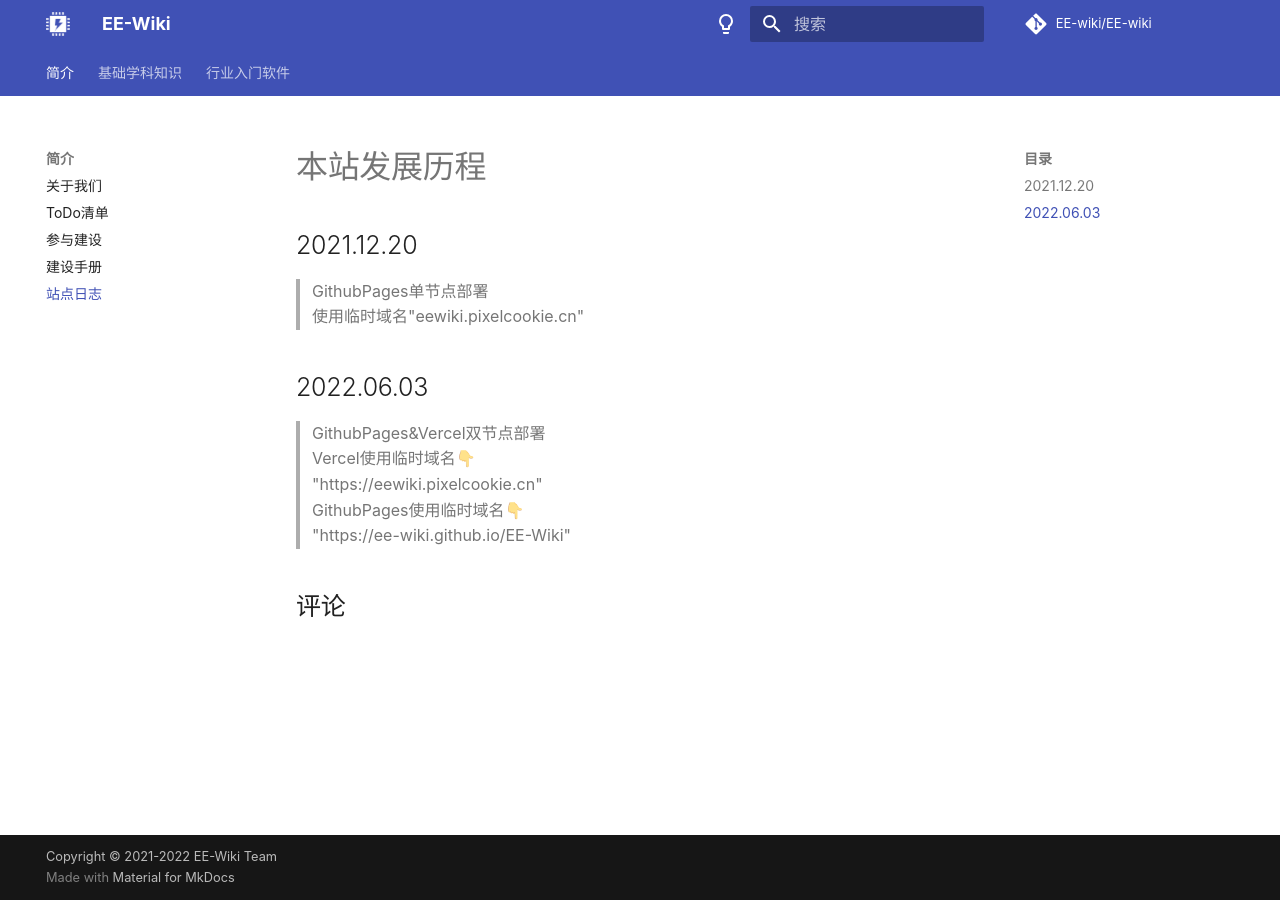
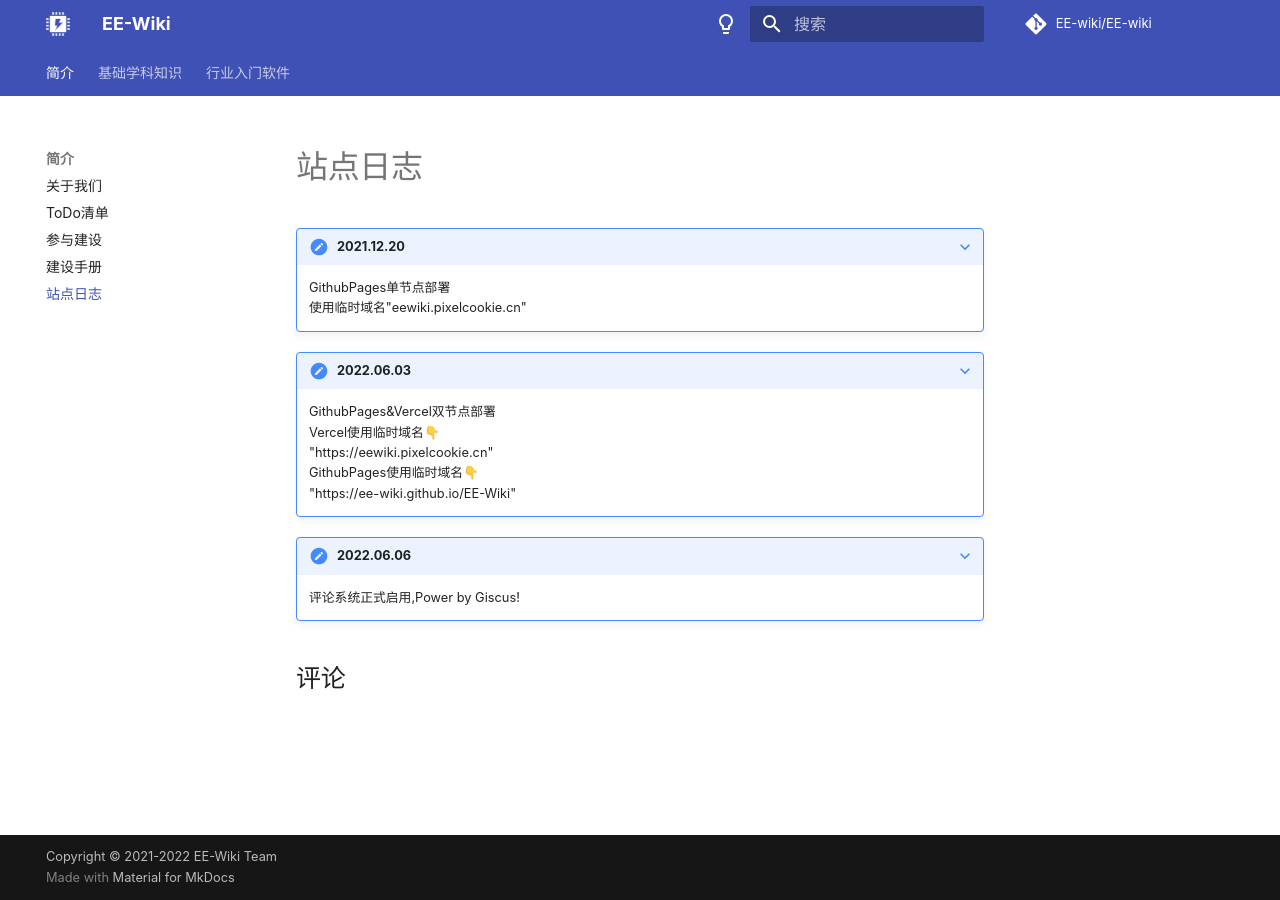
Before and after one commit to TidalForce-cn/EE-Wiki, an MkDocs documentation site: the page built from docs/intro/site-dev-log.md, in a window 1280 px wide. Built offline with MkDocs 1.6.1 and Material for MkDocs 9.7.7, drawn with Linux system fonts in a browser that asks for light colours; some web fonts are replaced; comment, search, counter and statistics services are not loaded.

Commit message:
log pattern changed

```diff
--- a/docs/intro/site-dev-log.md
+++ b/docs/intro/site-dev-log.md
@@ -1,14 +1,15 @@
-# 本站发展历程
+# 站点日志
 
-## 2021.12.20
+???+ note "2021.12.20"
+    GithubPages单节点部署
+    使用临时域名"eewiki.pixelcookie.cn"
 
-> GithubPages单节点部署
-> 使用临时域名"eewiki.pixelcookie.cn"
+???+ note "2022.06.03"
+     GithubPages&Vercel双节点部署
+     Vercel使用临时域名👇
+     "https://eewiki.pixelcookie.cn"
+     GithubPages使用临时域名👇
+     "https://ee-wiki.github.io/EE-Wiki"
 
-## 2022.06.03
-
-> GithubPages&Vercel双节点部署
-> Vercel使用临时域名👇
-> "https://eewiki.pixelcookie.cn"
-> GithubPages使用临时域名👇
-> "https://ee-wiki.github.io/EE-Wiki"
+???+ note "2022.06.06"
+     评论系统正式启用,Power by Giscus!
```
